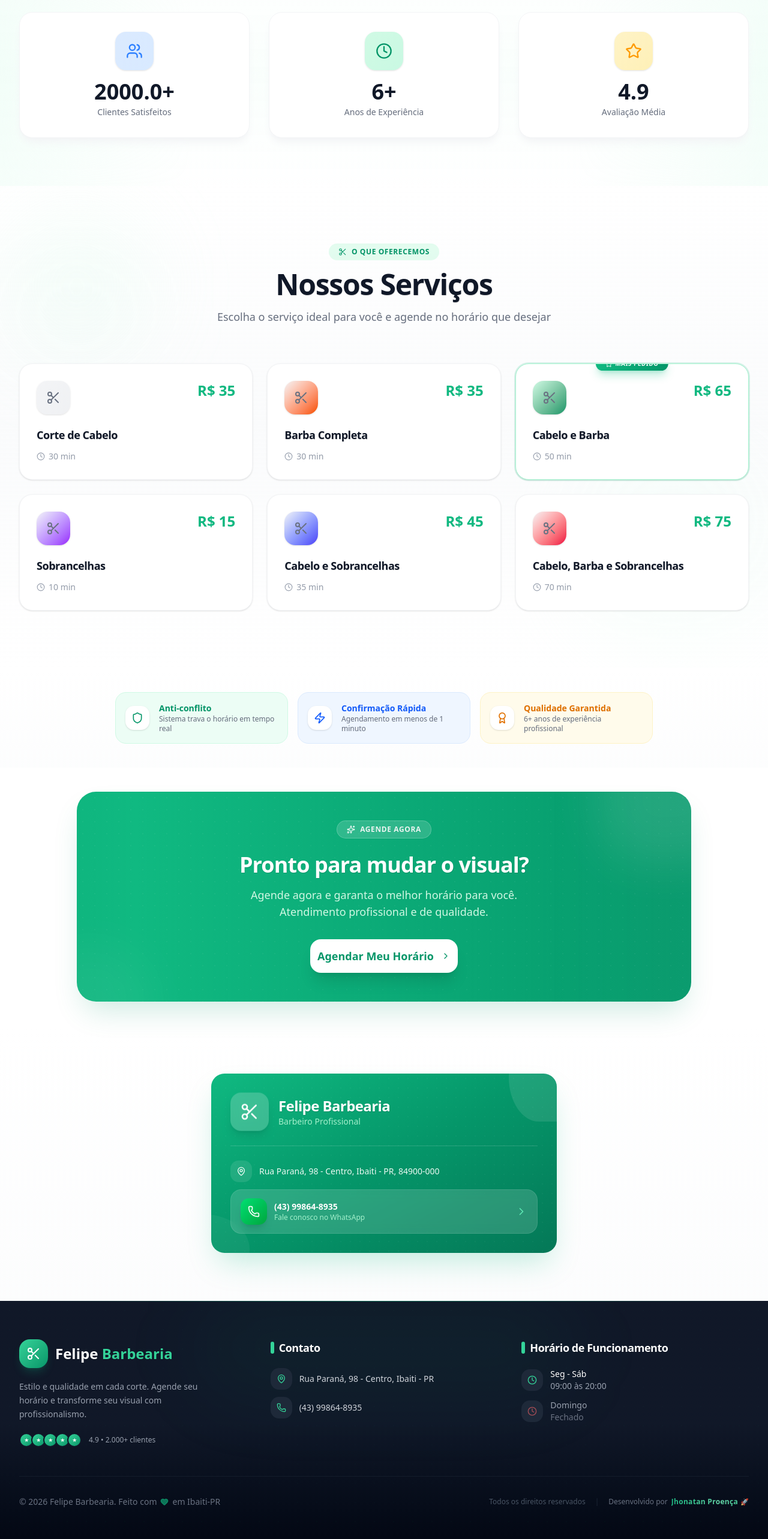
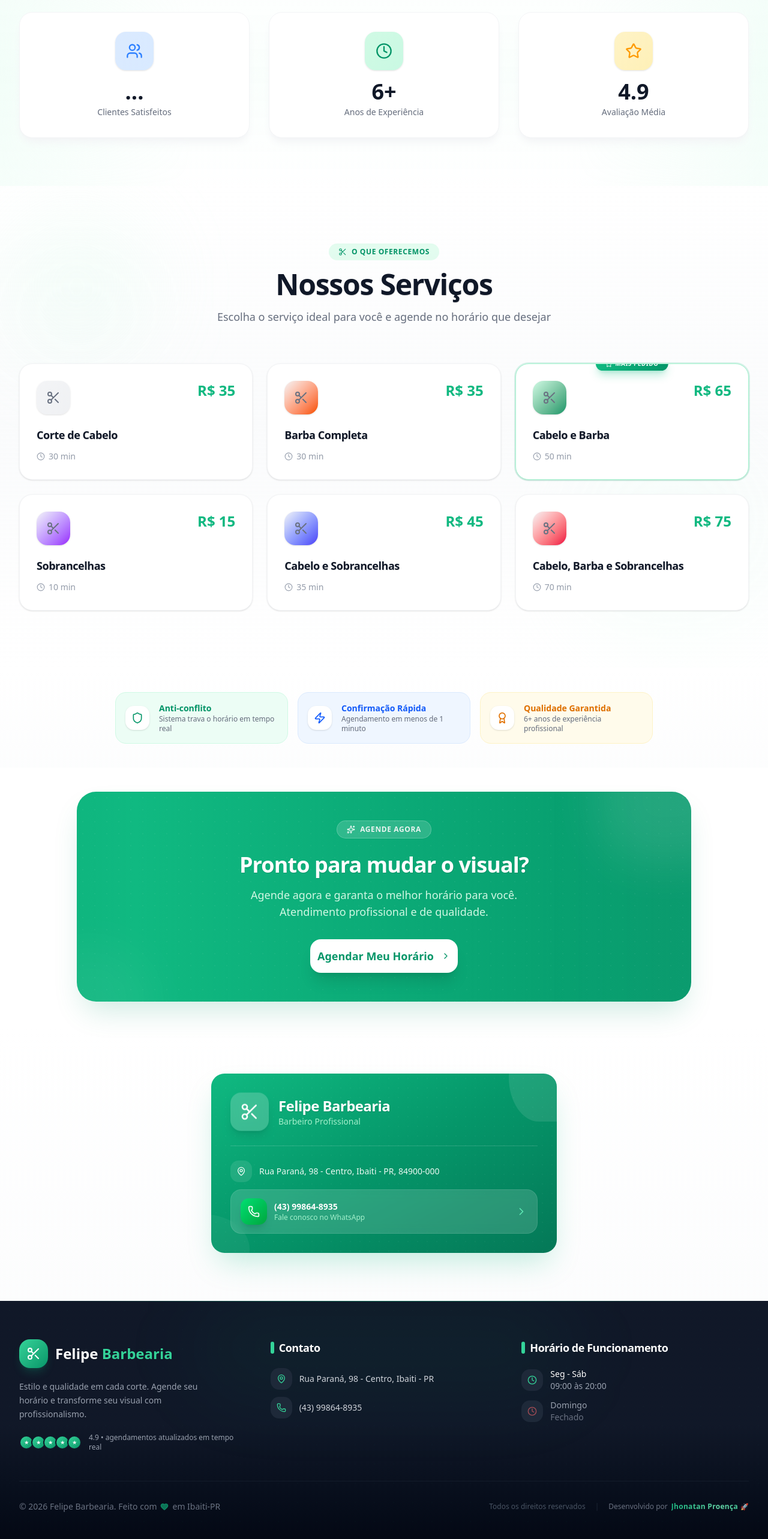
Before and after one commit to JhonatanGabrelTI/barbeariadofelipe, a React (Vite) app: page / in a window 1280 px wide. Shown: the part 860-3426 px from the top of the page at 60% size. Built offline with nearby package versions, Linux system fonts and the light colour scheme; no server answers; the database is empty.

Commit message:
feat: atualiza contador publico de agendamentos

```diff
--- a/src/components/Footer.tsx
+++ b/src/components/Footer.tsx
@@ -1,7 +1,13 @@
 import { Scissors, MapPin, Phone, Clock, Heart } from 'lucide-react'
 import { IS_SAO_JOAO, IS_COPA } from '../config'
+import { usePublicStats } from '@/hooks/usePublicStats'
 
 export function Footer() {
+    const { data: publicStats } = usePublicStats()
+    const appointmentCount = publicStats
+        ? `${publicStats.total_agendamentos.toLocaleString('pt-BR')}+ agendamentos`
+        : 'agendamentos atualizados em tempo real'
+
     return (
         <footer className="relative bg-gradient-to-b from-gray-900 via-gray-900 to-gray-950 text-white overflow-hidden">
             {IS_COPA && (
@@ -59,7 +65,7 @@ export function Footer() {
                                     </div>
                                 ))}
                             </div>
-                            <span className="text-xs text-gray-400">4.9 • 2.000+ clientes</span>
+                            <span className="text-xs text-gray-400">4.9 • {appointmentCount}</span>
                         </div>
                     </div>
 
--- /dev/null
+++ b/src/hooks/usePublicStats.ts
@@ -0,0 +1,27 @@
+import { useQuery } from '@tanstack/react-query'
+import { supabase } from '@/lib/supabase'
+
+type PublicStats = {
+    total_agendamentos: number
+}
+
+export function usePublicStats() {
+    return useQuery({
+        queryKey: ['public-stats'],
+        queryFn: async (): Promise<PublicStats> => {
+            const { data, error } = await supabase.rpc('obter_estatisticas_publicas')
+            if (error) throw error
+
+            const row = Array.isArray(data) ? data[0] : data
+            return {
+                total_agendamentos: Number(row?.total_agendamentos || 0),
+            }
+        },
+        staleTime: 1000 * 25,
+        refetchInterval: 1000 * 30,
+        refetchIntervalInBackground: true,
+        refetchOnMount: 'always',
+        refetchOnWindowFocus: 'always',
+        refetchOnReconnect: 'always',
+    })
+}
--- a/src/pages/Home.tsx
+++ b/src/pages/Home.tsx
@@ -4,6 +4,7 @@ import { Button } from '@/components/ui/button'
 import { useServicos } from '@/hooks/useServicos'
 import { Phone, MapPin, Scissors, Star, Clock, Users, ChevronRight, Sparkles, ChevronDown, Shield, Zap, Award } from 'lucide-react'
 import { IS_SAO_JOAO, IS_COPA } from '../config'
+import { usePublicStats } from '@/hooks/usePublicStats'
 
 const defaultServices = [
     { name: 'Corte de Cabelo', price: 'R$ 35', duration: '30 min', icon: Scissors, accent: 'from-blue-500 to-blue-600' },
@@ -14,8 +15,7 @@ const defaultServices = [
     { name: 'Cabelo, Barba e Sobrancelhas', price: 'R$ 75', duration: '70 min', icon: Scissors, accent: 'from-rose-500 to-rose-600' },
 ]
 
-const stats = [
-    { label: 'Clientes Satisfeitos', value: '2.000+', numericValue: 2000, icon: Users, color: 'text-blue-500', bg: 'from-blue-100 to-blue-200/60', hoverBg: 'group-hover:from-blue-500 group-hover:to-blue-600' },
+const fixedStats = [
     { label: 'Anos de Experiência', value: '6+', numericValue: 6, icon: Clock, color: 'text-emerald-600', bg: 'from-emerald-100 to-emerald-200/60', hoverBg: 'group-hover:from-emerald-500 group-hover:to-emerald-600' },
     { label: 'Avaliação Média', value: '4.9', numericValue: 4.9, icon: Star, color: 'text-amber-500', bg: 'from-amber-100 to-amber-200/60', hoverBg: 'group-hover:from-amber-500 group-hover:to-amber-600' },
 ]
@@ -65,6 +65,20 @@ function useScrollReveal() {
 export function Home() {
     const scrollRef = useScrollReveal()
     const { servicos } = useServicos()
+    const { data: publicStats } = usePublicStats()
+    const totalAppointments = publicStats?.total_agendamentos ?? 0
+    const stats = [
+        {
+            label: 'Clientes Satisfeitos',
+            value: publicStats ? `${totalAppointments}+` : '...',
+            numericValue: totalAppointments,
+            icon: Users,
+            color: 'text-blue-500',
+            bg: 'from-blue-100 to-blue-200/60',
+            hoverBg: 'group-hover:from-blue-500 group-hover:to-blue-600',
+        },
+        ...fixedStats,
+    ]
 
     // Use dynamic services from Supabase, fallback to defaults while loading
     const services = servicos.length > 0
@@ -510,9 +524,11 @@ function StatCard({ stat, delay }: {
     }, [])
 
     // Format display: preserve original format (e.g. '2.000+', '6+', '4.9')
-    const displayValue = stat.value.includes('.')
+    const displayValue = stat.value === '...'
+        ? stat.value
+        : stat.value.includes('.')
         ? `${count.toFixed(1)}${stat.value.replace(/[\d.]/g, '').trim()}`
-        : `${Math.floor(count)}${stat.value.replace(/\d+/g, '').trim()}`
+        : `${Math.floor(count).toLocaleString('pt-BR')}${stat.value.replace(/[\d.]/g, '').trim()}`
 
     return (
         <div
```
Also changed, not shown: 1 other file (tests, documents, lock files or other folders).
